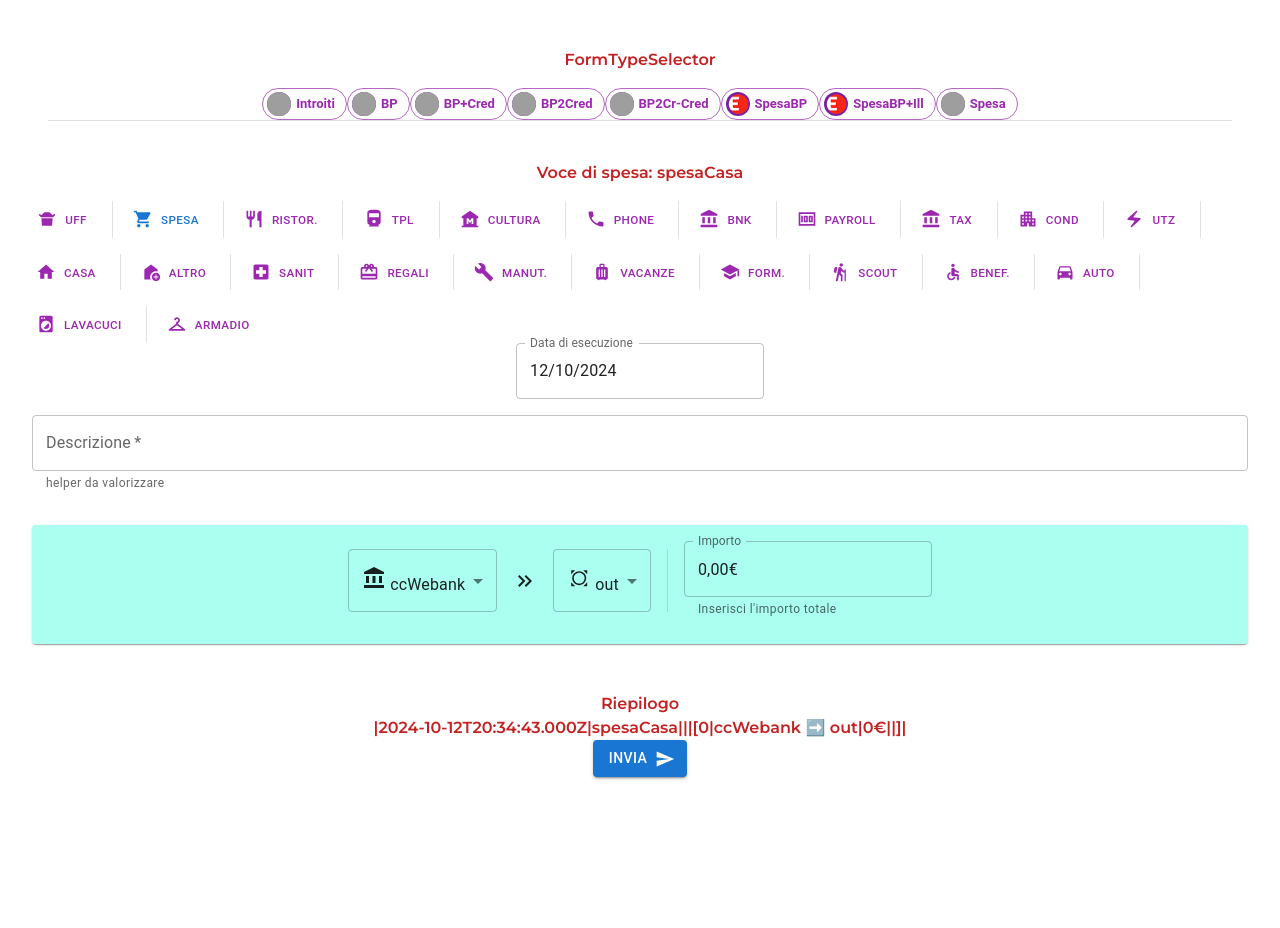
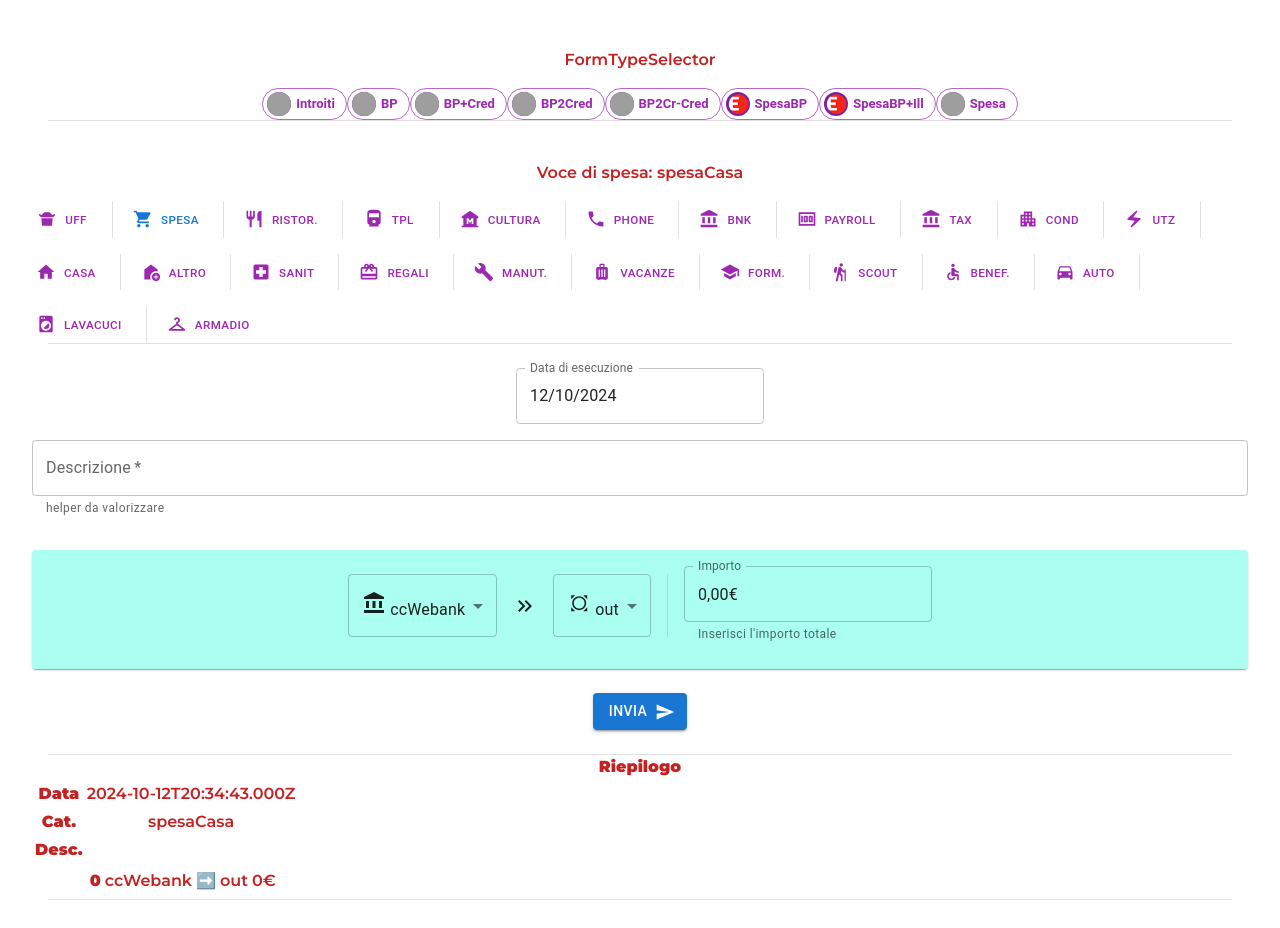
Before and after one commit to dicaeffe/cash-book-form, a React (Vite) app: page / in a window 1280 px wide. Shown: the top 928 px of the page. Before the commit the page ends 809 px from the top, so only its background shows below. Built offline with nearby package versions, Linux system fonts and the light colour scheme; grey boxes are pictures that could not be loaded.

Commit message:
0.0.4 new recap design

```diff
--- a/src/Components/PaymentForm/FormTypeSelector.tsx
+++ b/src/Components/PaymentForm/FormTypeSelector.tsx
@@ -106,6 +106,8 @@ function FormTypeSelector() {
       <Divider orientation="horizontal" variant="middle" flexItem />
       <br />
       <PaymentCategory paymentData={paymentData} onChange={onFormChange} />
+      <Divider orientation="horizontal" variant="middle" flexItem />
+      <br />
       <PaymentDate paymentData={paymentData} onChange={onFormChange} />
       <PaymentDescription paymentData={paymentData} onChange={onFormChange} />
       <br />
@@ -129,9 +131,45 @@ function FormTypeSelector() {
           </div>
         )
       })}
-      <br />{"Riepilogo"}
-      <br />{"" + paymentData}
       <SendButton paymentData={paymentData} />
+      <br />
+
+      <Divider orientation="horizontal" variant="middle" flexItem />
+      <strong>Riepilogo</strong><br />
+      <table>
+        <tr>
+          <td><strong>Data</strong></td>
+          <td>{paymentData.transactionDate.toISOString()}</td>
+        </tr>
+        <tr>
+          <td><strong>Cat.</strong></td>
+          <td>{paymentData.category}</td>
+        </tr>
+        <tr>
+          <td><strong>Desc.</strong></td>
+          <td>{paymentData.description}</td>
+        </tr>
+        <tr>
+          <td></td>
+          <td>
+            <table>
+              {paymentData.transactions?.map((value, index) => {
+                return (
+                  <tr>
+                    <td><strong>{index}</strong></td>
+                    <td>{value.outgoingFund}</td>
+                    <td>{"➡️"}</td>
+                    <td>{value.incomingFund}</td>
+                    <td>{value.amount + "€"}</td>
+                  </tr>
+                )
+              })}
+            </table>
+          </td>
+        </tr>
+      </table>
+
+      <Divider orientation="horizontal" variant="middle" flexItem />
     </div>
   )
 }
```
